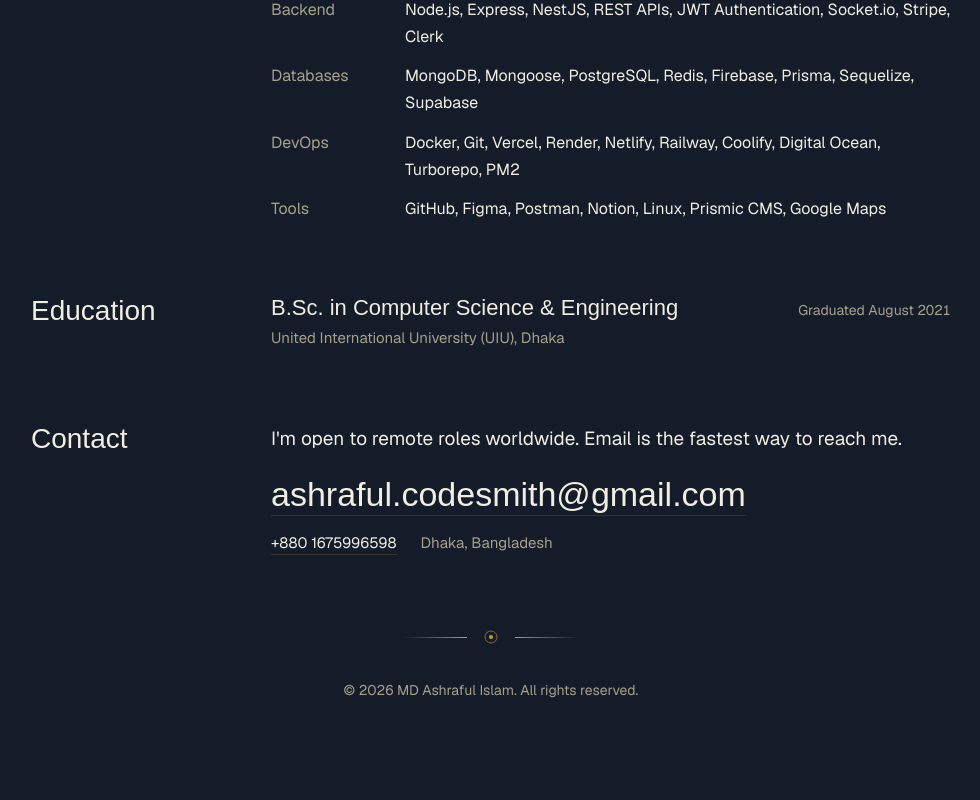
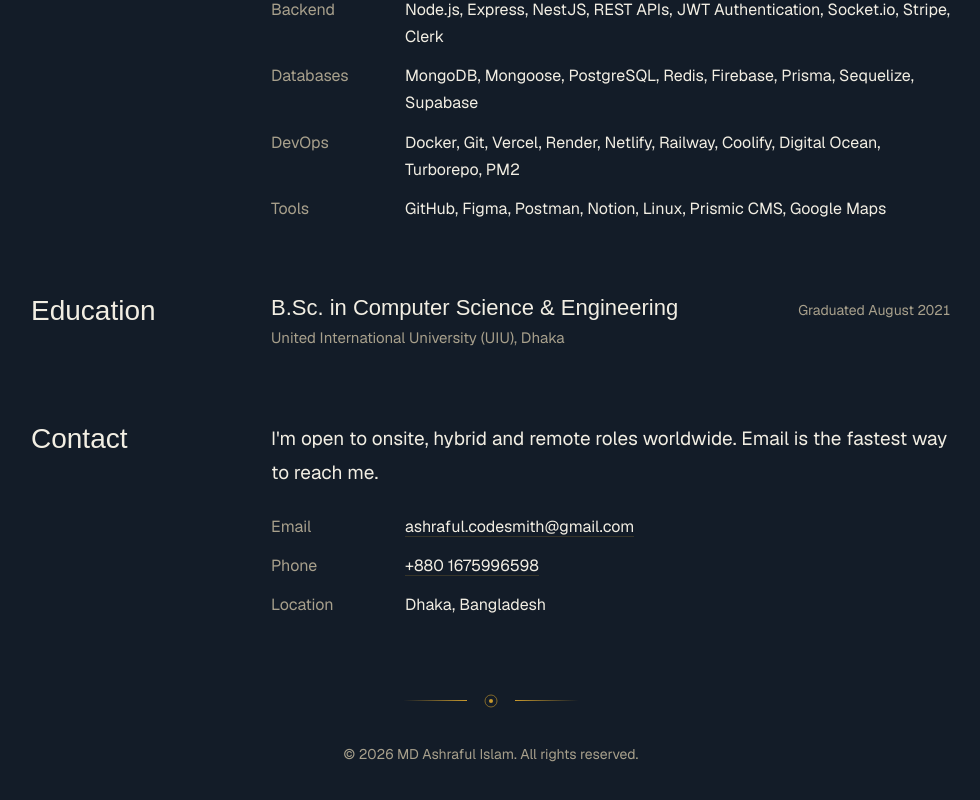
Before and after one commit to Srabon444/portfolio, a Next.js app: page /pro in a window 1280 px wide. Shown: the part 4422-5222 px from the top of the page, without its empty margins (149-1129 px from the left). Before the commit the page ends 5173 px from the top, so only its background shows below. Built offline with nearby package versions, Linux system fonts and the light colour scheme; a web font is replaced by a local one.

Commit message:
Label the contact details on /pro and list onsite, hybrid and remote work

```diff
--- a/src/app/pro/page.tsx
+++ b/src/app/pro/page.tsx
@@ -160,10 +160,10 @@ const ProPage = () => {
         </Section>
 
         <Section id="pro-skills" title="Skills">
-          <dl className={s.skills}>
+          <dl className={s.facts}>
             {SKILL_GROUPS.map((row) => (
-              <div key={row.label} className={s.skillRow}>
-                <dt className={s.skillLabel}>{row.label}</dt>
+              <div key={row.label} className={s.fact}>
+                <dt className={s.factLabel}>{row.label}</dt>
                 <dd>{row.items.join(", ")}</dd>
               </div>
             ))}
@@ -186,18 +186,31 @@ const ProPage = () => {
 
         <Section id="pro-contact" title="Contact">
           <p className={s.prose}>
-            I&apos;m open to remote roles worldwide. Email is the fastest way to
-            reach me.
+            I&apos;m open to onsite, hybrid and remote roles worldwide. Email is
+            the fastest way to reach me.
           </p>
-          <a href={`mailto:${personalInfo.email}`} className={`${s.link} ${s.email}`}>
-            {personalInfo.email}
-          </a>
-          <p className={s.contactMeta}>
-            <a href={`tel:${personalInfo.phone.replace(/\s/g, "")}`} className={s.link}>
-              {personalInfo.phone}
-            </a>
-            <span>{personalInfo.location}</span>
-          </p>
+          <dl className={`${s.facts} ${s.contactFacts}`}>
+            <div className={s.fact}>
+              <dt className={s.factLabel}>Email</dt>
+              <dd>
+                <a href={`mailto:${personalInfo.email}`} className={s.link}>
+                  {personalInfo.email}
+                </a>
+              </dd>
+            </div>
+            <div className={s.fact}>
+              <dt className={s.factLabel}>Phone</dt>
+              <dd>
+                <a href={`tel:${personalInfo.phone.replace(/\s/g, "")}`} className={s.link}>
+                  {personalInfo.phone}
+                </a>
+              </dd>
+            </div>
+            <div className={s.fact}>
+              <dt className={s.factLabel}>Location</dt>
+              <dd>{personalInfo.location}</dd>
+            </div>
+          </dl>
         </Section>
 
         <Ornament />
--- a/src/app/pro/pro.module.css
+++ b/src/app/pro/pro.module.css
@@ -199,35 +199,35 @@
   font-size: 16px;
 }
 
-.skills {
+/* Label and value rows, used by Skills and Contact. */
+.facts {
   margin: 0;
 }
 
-.skillRow {
+.fact {
   display: grid;
   grid-template-columns: 110px minmax(0, 1fr);
   gap: 4px 24px;
   font-size: 16px;
 }
 
-.skillRow + .skillRow {
+.fact + .fact {
   margin-top: 12px;
 }
 
-.skillRow dd {
+.fact dd {
   margin: 0;
 }
 
-.skillLabel {
+.factLabel {
   color: var(--dust);
 }
 
-.email {
-  display: inline-block;
-  margin-top: 16px;
-  font-family: var(--font-caslon), Georgia, serif;
-  font-size: clamp(24px, 4vw, 34px);
-  line-height: 1.3;
+.contactFacts {
+  margin-top: 24px;
+}
+
+.contactFacts dd {
   overflow-wrap: anywhere;
 }
 
@@ -285,24 +285,18 @@
 }
 
 @media (max-width: 420px) {
-  .skillRow {
+  .fact {
     grid-template-columns: minmax(0, 1fr);
     gap: 0;
   }
 }
 
-.projectLinks,
-.contactMeta {
+.projectLinks {
   display: flex;
   flex-wrap: wrap;
   gap: 6px 24px;
   margin: 10px 0 0;
   font-size: 15px;
-}
-
-.contactMeta {
-  margin-top: 14px;
-  color: var(--dust);
 }
 
 /* Career timeline: a gold rail with the ornament ring marking each job. */
```
